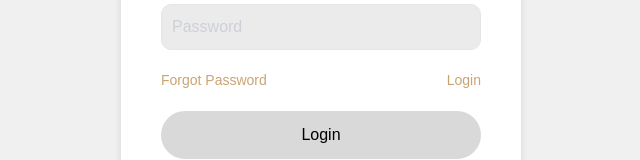
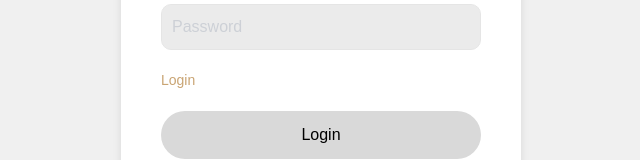
Before and after one commit to Pearlman11/WorkoutTracker, a Next.js app in the folder my-app/: page /signup in a window 1280 px wide. Shown: the part 456-616 px from the top of the page, without its empty margins (319-959 px from the left). Built offline with nearby package versions, Linux system fonts and the light colour scheme.

Commit message:
Update LoginSignupForm.tsx
removed forgot password button

```diff
--- a/my-app/src/app/components/LoginSignupForm.tsx
+++ b/my-app/src/app/components/LoginSignupForm.tsx
@@ -48,7 +48,6 @@ const FormComponent: React.FC<FormComponentProps> = ({
                     {!isLogin && (
                         <div id={style.inputGroup}>
                             <div className= {style.footerLinks}>
-                                <a href="#">Forgot Password</a>
                                 <a href = "#" onClick={(e) => {
                                     e.preventDefault();
                                     linkAction();
```
